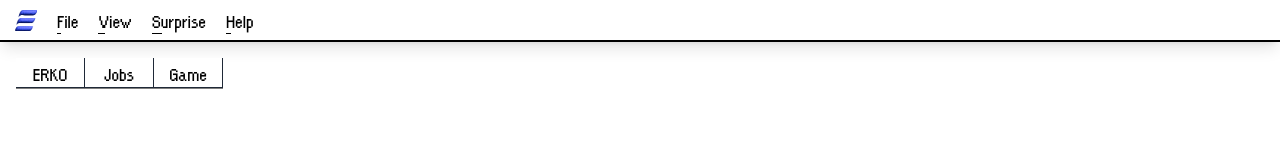
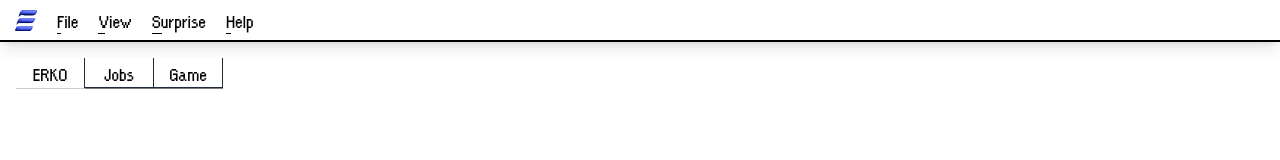
Before and after one commit to achiewe/project-erko-front, a Next.js app: page /erko in a window 1280 px wide. Shown: the top 160 px of the page. Built offline with nearby package versions, Linux system fonts and the light colour scheme.

Commit message:
add logic on the navItem to change the border color when change the href on the Link

```diff
--- a/src/app/components/Navigation/NavItem.tsx
+++ b/src/app/components/Navigation/NavItem.tsx
@@ -1,5 +1,6 @@
 "use client";
 import Link from "next/link";
+import { usePathname } from "next/navigation";
 import React, { JSX } from "react";
 
 interface NavItemProps {
@@ -8,10 +9,18 @@ interface NavItemProps {
 }
 
 export function NavItem({ href, label }: NavItemProps): JSX.Element {
+  const pathname = usePathname();
+  const isActive = pathname === href;
+
   return (
     <li
-      className="w-[69px] h-[30px] bg-[white] flex justify-center items-center border-r-[0.5px] border-b-[1.9px]
-      border-gray-800 shadow-[0px_1px_0px_rgba(0,0,0,0.5)]"
+      className={`w-[69px] h-[30px] flex justify-center items-center
+        ${
+          isActive
+            ? "shadow-[0px_1px_0px_rgba(0,0,0,0.2)] border-r-[0.5px] border-gray-800"
+            : "border-r-[0.5px] border-b-[1.9px] border-gray-800 shadow-[0px_1px_0px_rgba(0,0,0,0.5)]"
+        }
+        bg-white`}
     >
       <Link href={href} className="text-black text-[20px]">
         {label}
--- /dev/null
+++ b/src/app/jobs/page.tsx
@@ -0,0 +1,12 @@
+import React from "react";
+import Header from "../components/Header/Header";
+import NavigationPages from "../components/Navigation/NavigationPages";
+
+export default function page() {
+  return (
+    <div>
+      <Header />
+      <NavigationPages />
+    </div>
+  );
+}
```
